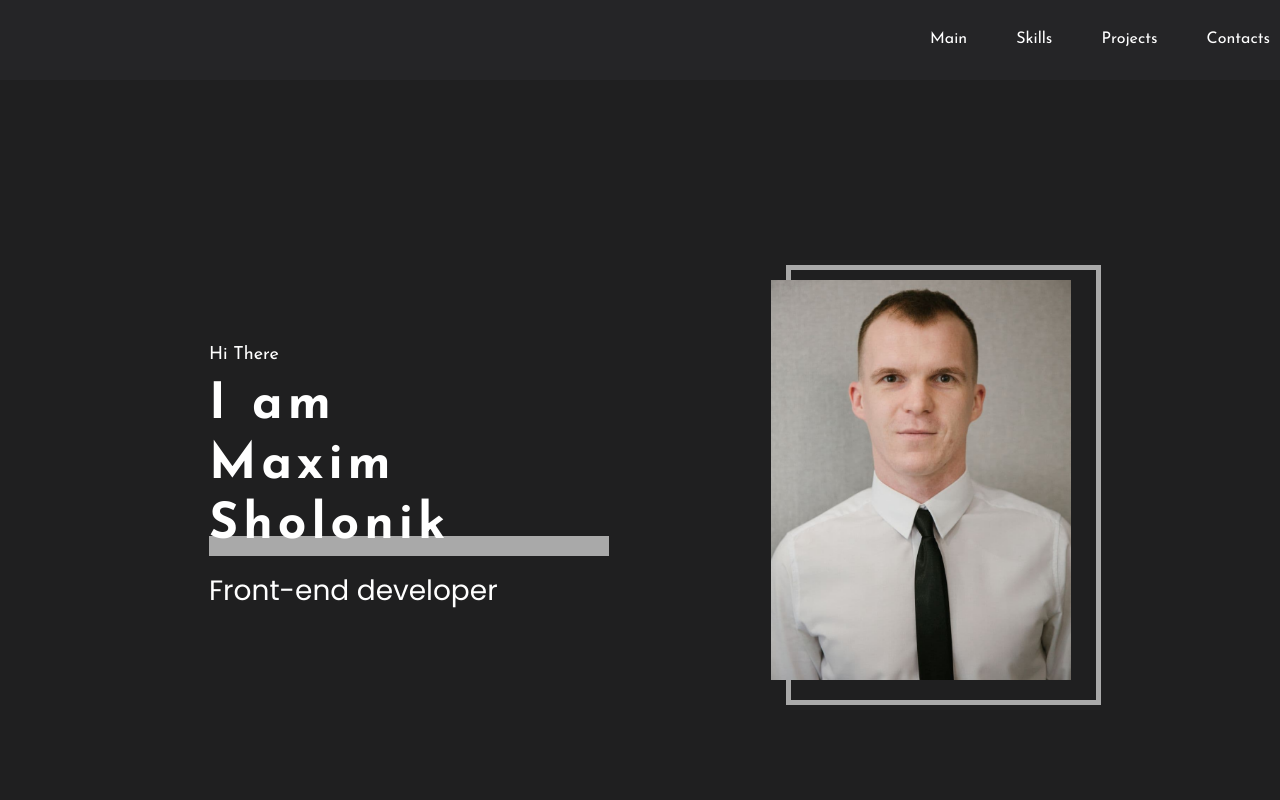
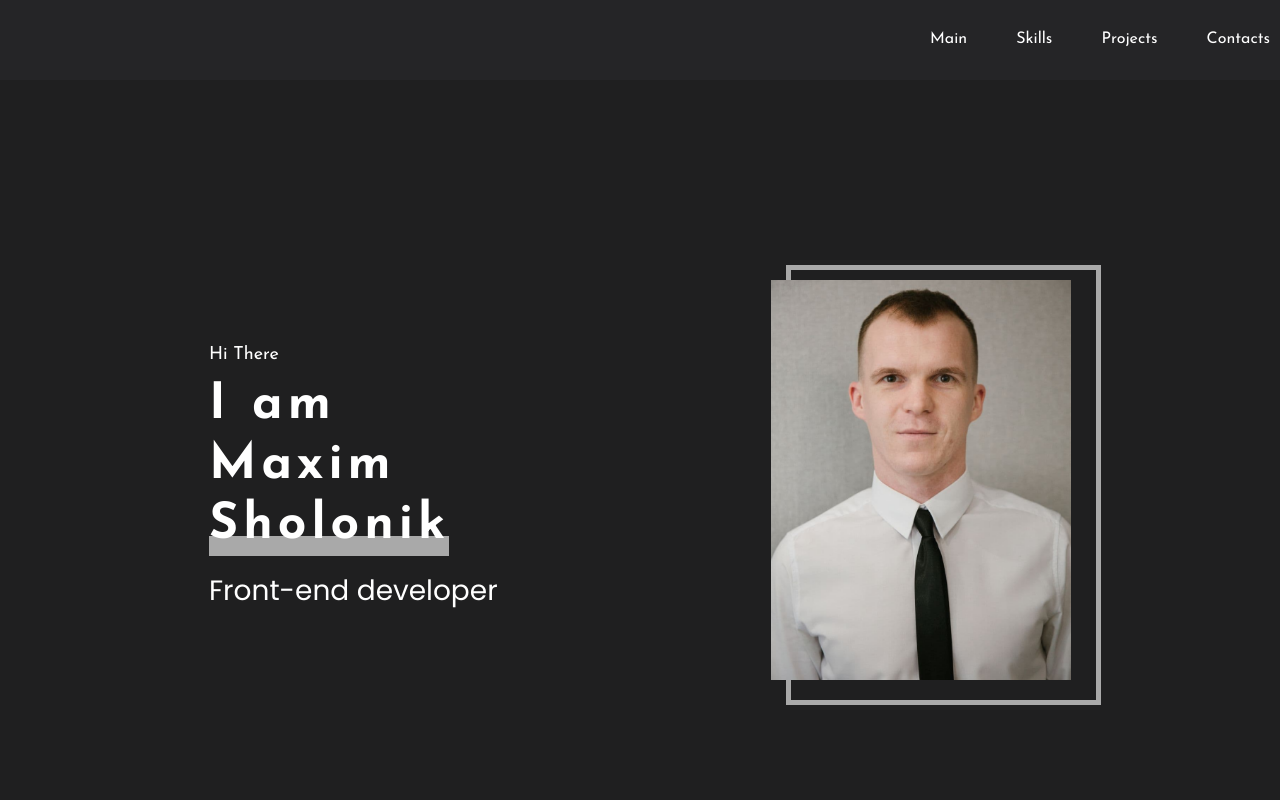
Before and after one commit to makcsholonik/portfolio, a React (Create React App) app: page / in a window 1280 px wide. Shown: the top 800 px of the page. Built offline with nearby package versions, Linux system fonts and the light colour scheme.

Commit message:
stage III (Main)

```diff
--- a/src/main/Main.js
+++ b/src/main/Main.js
@@ -16,4 +16,4 @@ export const Main = () => {
             </div>
         </div>
     );
-}
+};
--- a/src/main/Main.module.scss
+++ b/src/main/Main.module.scss
@@ -34,7 +34,7 @@
 						&:before {
 							content: '';
 							position: absolute;
-							width: 100%;
+							width: 240px;
 							height: 20px;
 							background-color: $primaryColor;
 							bottom: 0;
```
